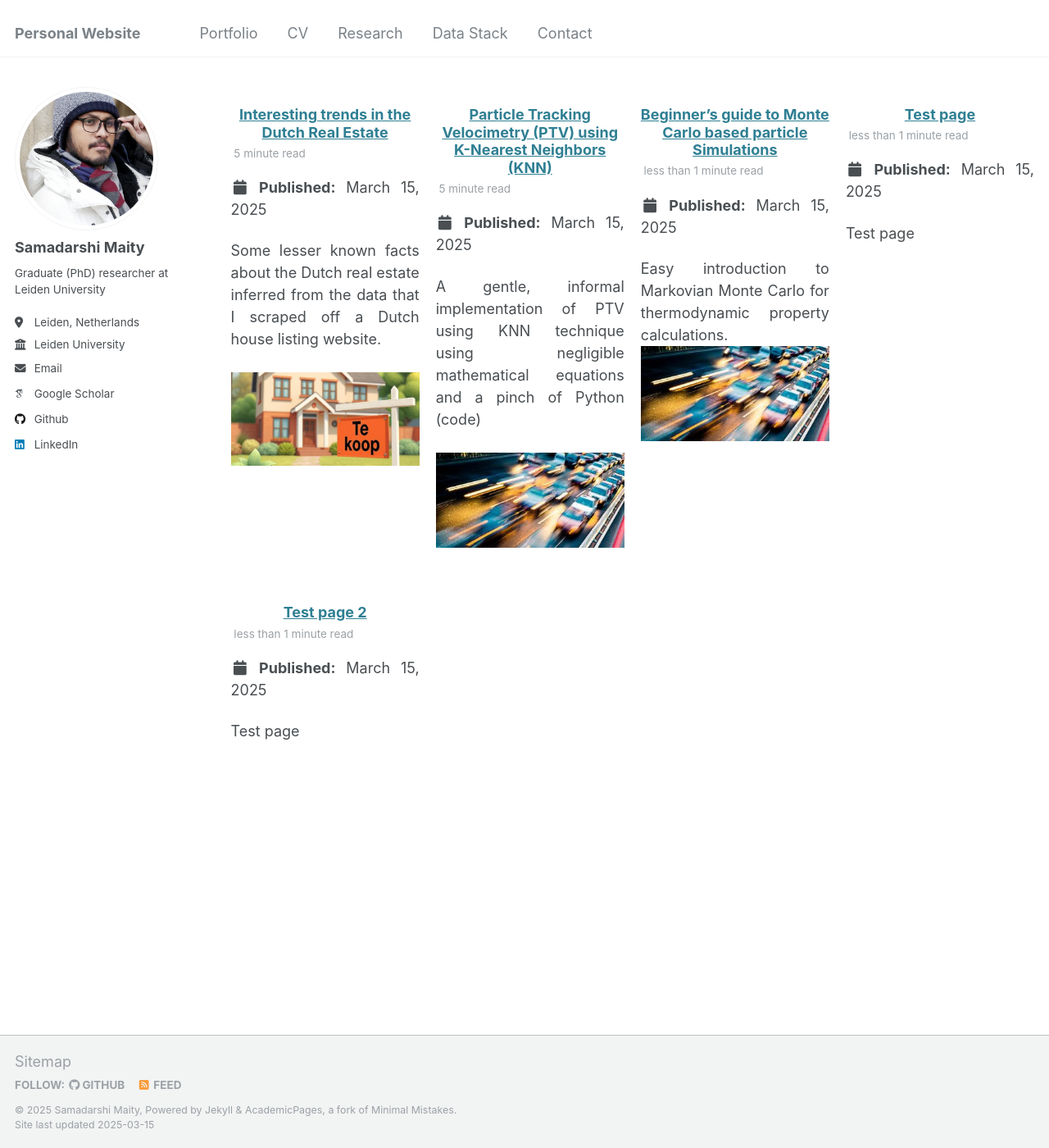
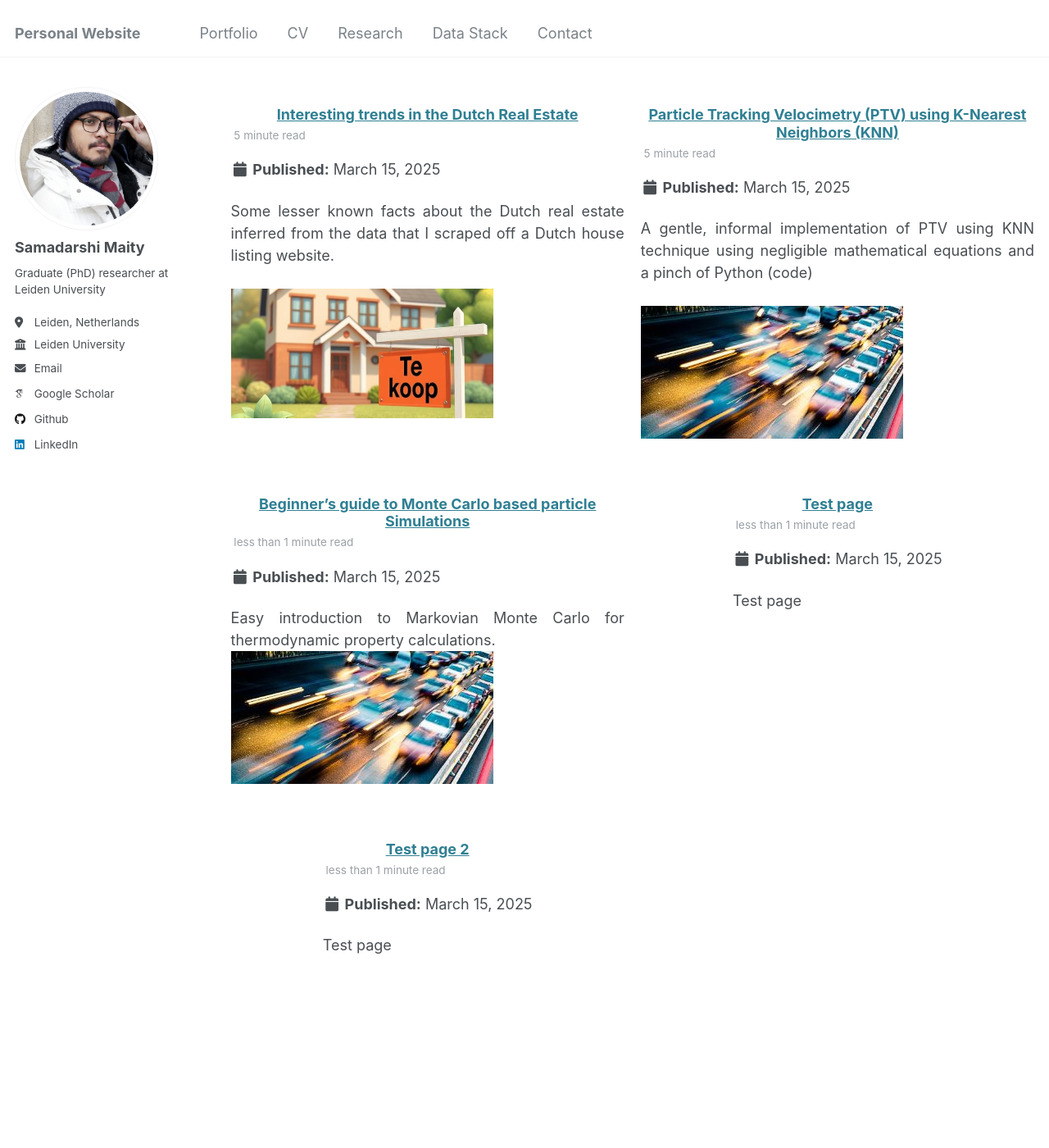
Before and after one commit to Samadarshi-Maity/Samadarshi-Maity.github.io, a Jekyll site: the page built from _pages/portfolio.html, in a window 1280 px wide and 1400 px high. Shown: the whole window at 82% size. Built offline with Jekyll 4.4.1, drawn with Linux system fonts in a browser that asks for light colours; some web fonts are replaced.

Commit message:
Update _archive.scss

```diff
--- a/_sass/_archive.scss
+++ b/_sass/_archive.scss
@@ -143,7 +143,7 @@
   }
 
   @include breakpoint($small) {
-    @include gallery(3 of 10);
+    @include gallery(5 of 10);
     .archive__item-teaser {
       max-height: 200px;
     }
@@ -152,10 +152,10 @@
   @include breakpoint($medium) {
     margin-left: 0; /* reset before mixin does its thing*/
     margin-right: 0; /* reset before mixin does its thing*/
-    @include gallery(2.5 of 10);
+    @include gallery(5 of 10);
 
     .archive__item-teaser {
-      max-height: 60px;
+      max-height:120px;
     }
 
     .archive__item-excerpt {
```
